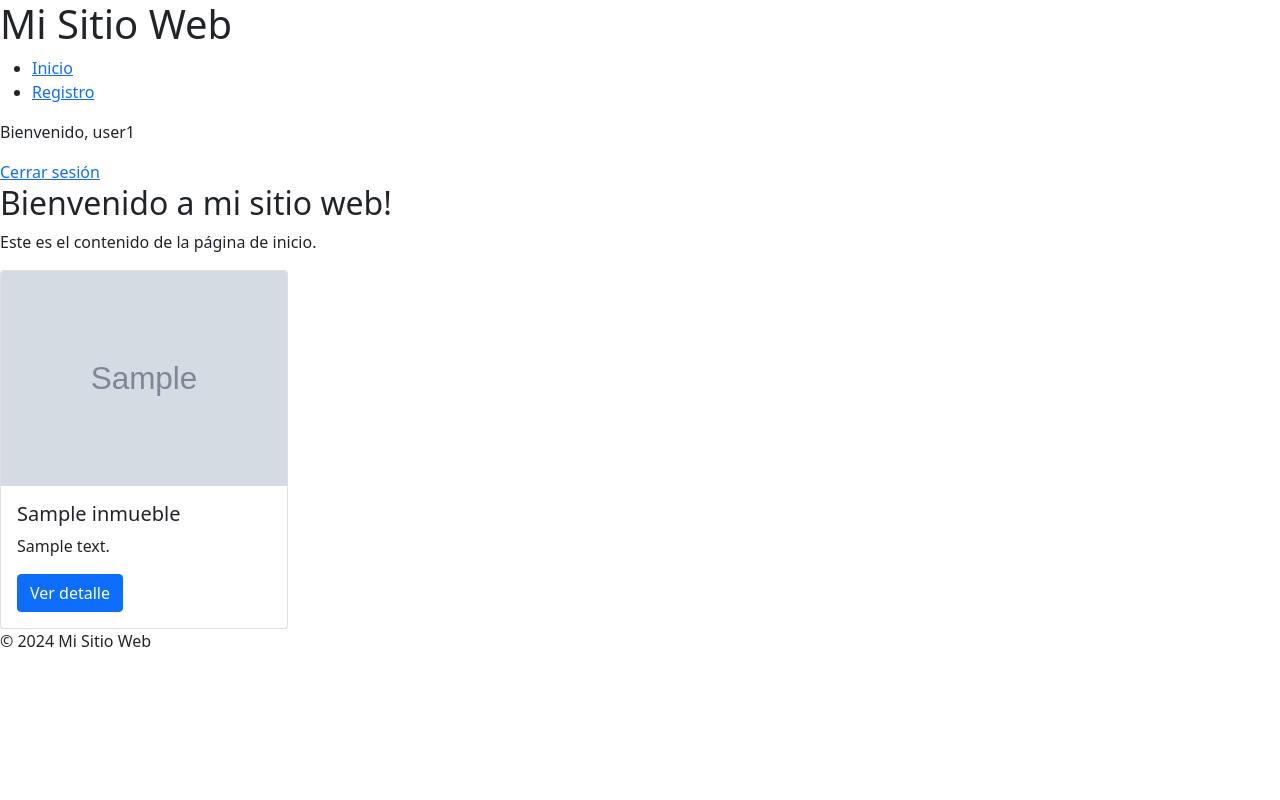
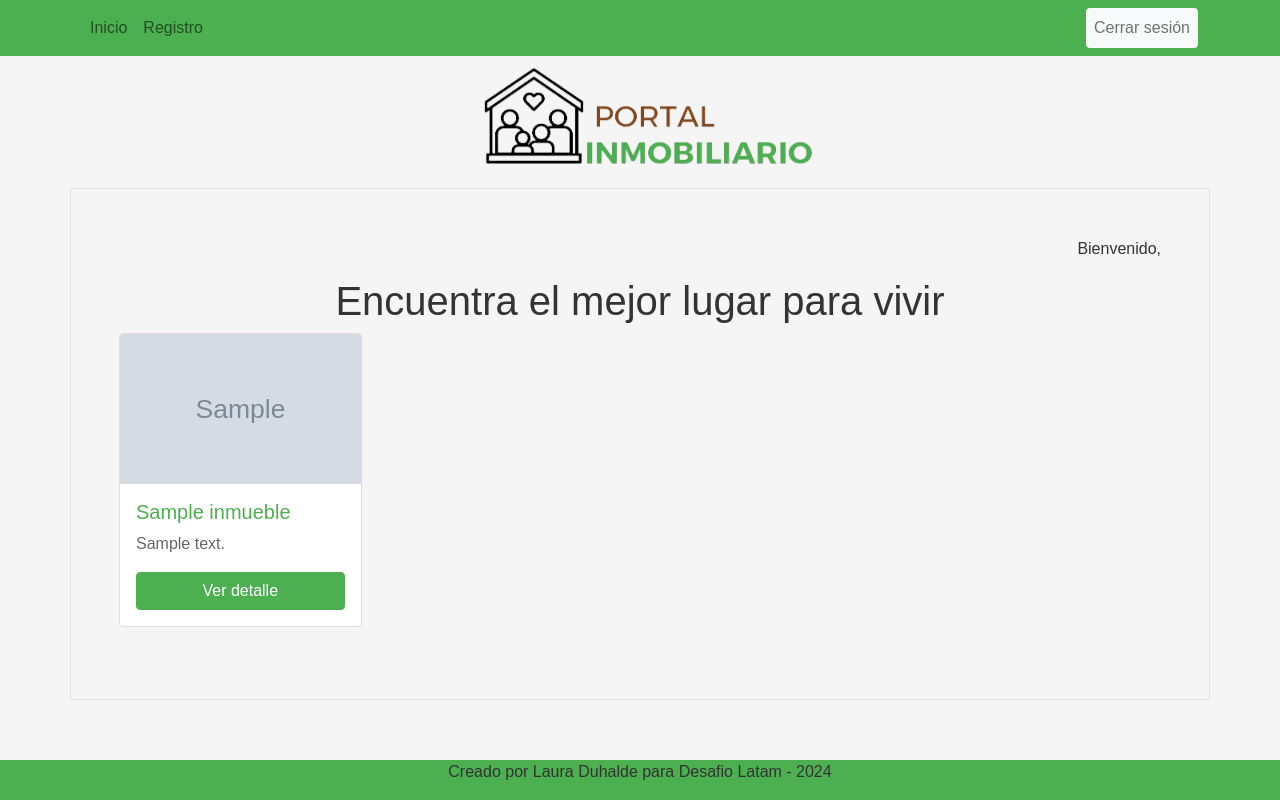
Before and after one commit to LauDuhalde/PROYECTO-PORTAL-INMOBILIARIO, a Django app: page / in a window 1280 px wide. Run offline with Django 5.2, Linux system fonts and the light colour scheme; a user stored in the database is signed in; data comes from the database, SQL or seed files in the repository; tables that the repository leaves empty hold one stand-in row (values such as "Sample post"); grey boxes marked "Sample" are stand-in pictures; parts of the project's set-up code (start-up, migrations or seed data) failed here and were passed over.

Commit message:
apariencia

```diff
--- a/web/models.py
+++ b/web/models.py
@@ -44,7 +44,7 @@ class Inmueble(models.Model):
     #comuna = models.CharField(max_length=50)
     tipo_inmueble = models.CharField(max_length=20, choices=TIPO_INMUEBLE_CHOICES)
     precio = models.DecimalField(max_digits=8, decimal_places=0)
-    descripcion = models.TextField(max_length=100)
+    descripcion = models.TextField(max_length=1000)
     m2_construidos = models.DecimalField(max_digits=10, decimal_places=2)
     m2_terreno = models.DecimalField(max_digits=10, decimal_places=2)
     cantidad_estacionamientos = models.PositiveIntegerField()
--- /dev/null
+++ b/web/static/css/style.css
@@ -0,0 +1,42 @@
+/* Estilos para el cuerpo de la página */
+body {
+    font-family: Arial, sans-serif;
+    background-color: #f5f5f5; /* Fondo gris claro */
+    color: #333; /* Texto oscuro */
+  }
+
+  /* Estilos para la barra de navegación */
+  .bg-custom {
+    background-color: #4caf50; /* Verde */
+  }
+
+  .navbar-brand,
+  .navbar-nav .nav-link {
+    color: #fff; /* Texto blanco */
+  }
+
+  /* Estilos para las tarjetas (cards) */
+  .card {
+    background-color: #fff; /* Fondo blanco */
+    border: 1px solid #ddd; /* Borde gris */
+  }
+
+  .card-title {
+    color: #4caf50; /* Texto verde */
+  }
+
+  .card-text {
+    color: #666; /* Texto gris oscuro */
+  }
+
+  /* Estilos para los botones */
+  .btn-custom {
+    background-color: #4caf50; /* Fondo verde */
+    border-color: #4caf50; /* Borde verde */
+    color: #fff; /* Texto blanco */
+  }
+
+  .btn-custom:hover {
+    background-color: #388e3c; /* Fondo verde oscuro al pasar el mouse */
+    border-color: #388e3c; /* Borde verde oscuro al pasar el mouse */
+  }
--- a/web/templates/base.html
+++ b/web/templates/base.html
@@ -13,8 +13,10 @@
       crossorigin="anonymous"
     />
 
-    <title>{% block 'tittle' %}Bienvenido a OnlyFlans{% endblock %}</title>
+    <title>{% block 'tittle' %}Bienvenido a Portal inmobiliario{% endblock %}</title>
     {% block css %}
+    {% load static %}
+    <link rel="stylesheet" href="{% static 'css/style.css' %}">
     {% endblock %}
   </head>
 
--- a/web/templates/base_profe.html
+++ /dev/null
@@ -1,60 +0,0 @@
-<!DOCTYPE html>
-<html lang="es">
-<head>
-    <meta charset="UTF-8">
-    <meta name="viewport" content="width=device-width, initial-scale=1.0">
-    <title>{% block title %}Mi Sitio Web{% endblock %}</title>
-    <!-- Agregar aquí tus enlaces a archivos CSS externos, fuentes, etc. -->
-    <!-- Bootstrap CSS -->
-    <link
-      href="https://cdn.jsdelivr.net/npm/bootstrap@5.0.2/dist/css/bootstrap.min.css"
-      rel="stylesheet"
-      integrity="sha384-EVSTQN3/azprG1Anm3QDgpJLIm9Nao0Yz1ztcQTwFspd3yD65VohhpuuCOmLASjC"
-      crossorigin="anonymous"
-    />
-</head>
-<body>
-
-<header>
-    <!-- Encabezado de tu sitio, como el logo, barra de navegación, etc. -->
-    <h1>Mi Sitio Web</h1>
-    <nav>
-        <ul>
-            <li><a href="{% url 'index' %}">Inicio</a></li>
-            <li><a href="{% url 'registro_usuario' %}">Registro</a></li>
-            <!-- Agrega aquí más elementos del menú de navegación -->
-        </ul>
-        {% if request.user.is_authenticated %}
-        <p>Bienvenido, {{ user.username }} {{user.usuario.nombres}}</p> <!-- Muestra el nombre completo del usuario -->
-        <a href="{% url 'logout' %}">Cerrar sesión</a> <!-- Agrega un enlace para cerrar sesión -->
-        {% else %}
-        <a href="{% url 'login' %}">Iniciar sesión</a> <!-- Agrega un enlace para iniciar sesión -->
-        {% endif %}
-    </nav>
-</header>
-
-<main>
-    <!-- Contenido principal de tus páginas -->
-    {% block content %}
-    {% endblock %}
-</main>
-
-<footer>
-    <!-- Pie de página de tu sitio -->
-    <p>&copy; 2024 Mi Sitio Web</p>
-</footer>
-
-<!-- Agregar aquí tus enlaces a archivos JavaScript externos, scripts personalizados, etc. -->
-<script
-      src="https://cdn.jsdelivr.net/npm/bootstrap@5.0.2/dist/js/bootstrap.bundle.min.js"
-      integrity="sha384-MrcW6ZMFYlzcLA8Nl+NtUVF0sA7MsXsP1UyJoMp4YLEuNSfAP+JcXn/tWtIaxVXM"
-      crossorigin="anonymous"
-    ></script>
-
-    <!-- Option 2: Separate Popper and Bootstrap JS -->
-    <!--
-    <script src="https://cdn.jsdelivr.net/npm/@popperjs/core@2.9.2/dist/umd/popper.min.js" integrity="sha384-IQsoLXl5PILFhosVNubq5LC7Qb9DXgDA9i+tQ8Zj3iwWAwPtgFTxbJ8NT4GN1R8p" crossorigin="anonymous"></script>
-    <script src="https://cdn.jsdelivr.net/npm/bootstrap@5.0.2/dist/js/bootstrap.min.js" integrity="sha384-cVKIPhGWiC2Al4u+LWgxfKTRIcfu0JTxR+EQDz/bgldoEyl4H0zUF0QKbrJ0EcQF" crossorigin="anonymous"></script>
-    -->
-</body>
-</html>
--- a/web/templates/detalle_inmueble.html
+++ b/web/templates/detalle_inmueble.html
@@ -1,4 +1,4 @@
-{% extends 'base_profe.html' %}
+{% extends 'base.html' %}
 
 {% block title %}{{inmueble.nombre}}{% endblock %}
 
--- a/web/templates/includes/footer.html
+++ b/web/templates/includes/footer.html
@@ -1,4 +1,4 @@
-<footer class="footer text-center bg-info fixed-bottom">
+<footer class="footer text-center bg-custom fixed-bottom">
     <div class="container">
         <p>Creado por Laura Duhalde para Desafio Latam - 2024</p>
     </div>
--- a/web/templates/includes/header.html
+++ b/web/templates/includes/header.html
@@ -2,6 +2,6 @@
 
 <div class="container-fluid mt-5">
         <div class="d-none d-lg-block mx-auto" style="max-width: 400px;">
-            <img src="{% static 'img/portalinmobiliario.png' %}" alt="logo" class="img-fluid">
+            <img src="{% static 'img/logo_grande.png' %}" alt="logo" class="img-fluid">
         </div>
 </div>
--- a/web/templates/includes/navbar.html
+++ b/web/templates/includes/navbar.html
@@ -1,9 +1,9 @@
-<nav class="navbar navbar-expand-lg navbar-light fixed-top bg-info">
+<nav class="navbar navbar-expand-lg navbar-light fixed-top bg-custom">
     <div class="container">
         <!-- Logo visible solo en navbar colapsado -->
         {% load static %}
         <a class="navbar-brand d-lg-none rounded-circle p-2 bg-white" href={% url "index"%}>
-        <img src="{% static 'img/portalinmobiliario.png' %}" alt="Logo" height="30">
+        <img src="{% static 'img/logo_pequenio.png' %}" alt="Logo" height="30">
       </a>
         <button class="navbar-toggler" type="button" data-bs-toggle="collapse" data-bs-target="#navbarNav"
             aria-controls="navbarNav" aria-expanded="false" aria-label="Toggle navigation">
@@ -15,12 +15,11 @@
                     <a class="nav-link" href={% url "index"%}>Inicio</a>
                 </li>
                 <li class="nav-item">
-                    <a href="{% url "registro_usuario" %}">Registro</a>
+                    <a class="nav-link" href={% url "registro_usuario"%}>Registro</a>
                 </li>
             </ul>
             <ul class="navbar-nav ms-auto mb-2 mb-lg-0">
                 {% if user.is_authenticated %}
-                <p>Bienvenido, {{ user.username }}</p>
                    <li class="nav-item bg-light rounded">
                         <a class="nav-link" href="{% url 'logout'%}">Cerrar sesión</a>
                     </li>
--- a/web/templates/index.html
+++ b/web/templates/index.html
@@ -1,20 +1,30 @@
-{% extends 'base_profe.html' %}
+{% extends 'base.html' %}
+{% block content %}
 
-{% block title %}Página de Inicio{% endblock %}
-
-{% block content %}
-    <h2>Bienvenido a mi sitio web!</h2>
-    <p>Este es el contenido de la página de inicio.</p>
-
-    {%for inmueble in inmuebles%}
-    <div class="card" style="width: 18rem;">
-        <img class="card-img-top" src="{{inmueble.imagen.url}}" alt="Card image cap">
-        <div class="card-body">
-          <h5 class="card-title">{{inmueble.nombre}}</h5>
-          <p class="card-text">{{inmueble.descripcion}}</p>
-          <a href="{% url 'detalle_inmueble' inmueble.id %}" class="btn btn-primary">Ver detalle</a>
+<section id="productos" class="container p-5 border rounded mb-5">
+  <div class="text-end">
+    <p>Bienvenido, {{user.usuario.nombres}} {{user.usuario.apellidos}}</p>
+  </div>
+  <div class="text-center">
+    <h1>Encuentra el mejor lugar para vivir</h1>
+  </div>
+  <div class="row">
+    {% for inmueble in inmuebles %}
+      <div class="col-12 col-lg-3 mb-4">
+        <div class="card h-100">
+          <img src="{{ inmueble.imagen.url }}" class="card-img-top img-fluid" alt="{{ inmueble.nombre }}" style="max-height: 150px;">
+          <div class="card-body d-flex flex-column">
+            <h5 class="card-title">{{ inmueble.nombre }}</h5>
+            <p class="card-text">{{ inmueble.descripcion }}</p>
+            <a href="{% url 'detalle_inmueble' inmueble.id %}" class="btn btn-custom mt-auto">Ver detalle</a>
+          </div>
         </div>
       </div>
-    {%endfor%}
+    {% endfor %}
+  </div>
+
+
+</section>
+
 
 {% endblock %}
--- a/web/templates/login.html
+++ b/web/templates/login.html
@@ -1,4 +1,4 @@
-{% extends "base_profe.html" %}
+{% extends "base.html" %}
 {% block content %}
 
 <section id="login" class="container p-5 text-center border rounded mb-5">
@@ -44,7 +44,7 @@
         <label for="floatingPassword">Contraseña</label>
       </div>
       <button class="w-100 btn btn-lg btn-primary" type="submit">Iniciar sesión</button>
-      <a href="{% url 'index' %}">Si aún no tienes cuenta, registrate aquí</a>
+      <a href="{% url 'registro_usuario' %}">Si aún no tienes cuenta, registrate aquí</a>
     </form>
   </div>
 </section>
--- a/web/templates/registro_usuario.html
+++ b/web/templates/registro_usuario.html
@@ -1,5 +1,5 @@
 <!-- registro_usuario.html -->
-{% extends 'base_profe.html' %}
+{% extends 'base.html' %}
 
 {% block title %}Página de Inicio{% endblock %}
 
--- a/web/templates/solicitud_arriendo.html
+++ b/web/templates/solicitud_arriendo.html
@@ -1,4 +1,4 @@
-{% extends 'base_profe.html' %}
+{% extends 'base.html' %}
 {% block content %}
 
 <section id="contact" class="container p-5 text-center border rounded mb-5">
--- a/web/templates/success.html
+++ b/web/templates/success.html
@@ -1,9 +1,9 @@
-{% extends 'base_profe.html' %}
+{% extends 'base.html' %}
 {% block content %}
 
 <div id="contact" class="container p-5 text-center border rounded mb-5">
   <p>Solicitud generada correctamente, te responderemos en breve</p>
-    <a href="{% url 'index' %}" class="btn btn-primary">Volver al inicio</a>
+    <a href="{% url 'index' %}" class="btn btn-custom">Volver al inicio</a>
 </div>
 
 {% endblock %}
--- a/web/templates/ver_solicitud.html
+++ b/web/templates/ver_solicitud.html
@@ -1,4 +1,4 @@
-{% extends 'base_profe.html' %}
+{% extends 'base.html' %}
 
 {% block title %}Página de Inicio{% endblock %}
 
```
Also changed, not shown: web/media/logo_grande.png (deleted), web/media/logo_pequeño.png (deleted), web/migrations/0008_alter_inmueble_descripcion.py (added), web/static/img/logo_grande.png (added), web/static/img/logo_pequenio.png (added).
